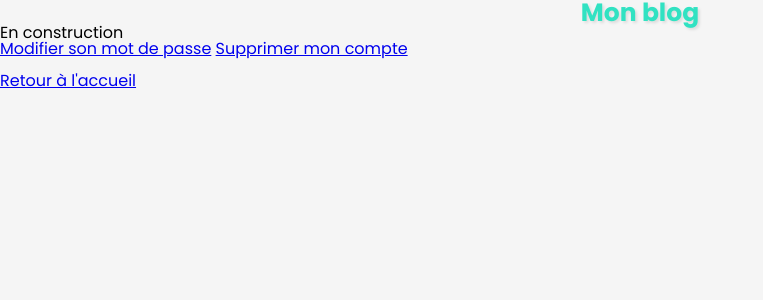
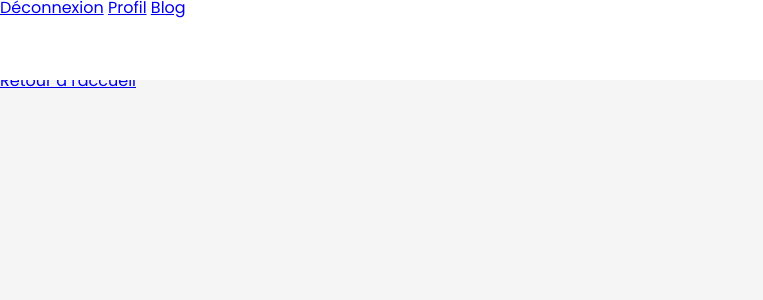
Before and after one commit to LeZellus/xipel-blog, a PHP site: template templates/profile.php in a window 1280 px wide. Shown: the top 300 px of the page, without its empty margins (0-763 px from the left). Run offline with PHP 8.4, Linux system fonts and the light colour scheme; the template is opened without the code that fills it, so the values that code supplies are empty.

Commit message:
feat(nav): add navbar

```diff
--- a/assets/sass/config/_colours.scss
+++ b/assets/sass/config/_colours.scss
@@ -54,3 +54,6 @@
 //Alert
 $clr-alert-color: $palette-snow;
 $clr-alert-background: linear-gradient(to bottom left, #ef8d9c 40%, #ffc39e 100%);
+
+//Nav
+$clr-nav-background: $palette-snow;
--- a/public/css/style.css
+++ b/public/css/style.css
@@ -188,6 +188,14 @@
     .form-control-label:hover {
       cursor: pointer; }
 
+nav {
+  height: 8rem;
+  background-color: #fff;
+  width: 100%;
+  position: fixed;
+  top: 0;
+  left: 0; }
+
 .grid {
   display: grid; }
   .grid-gap-10 {
--- a/templates/base.php
+++ b/templates/base.php
@@ -9,6 +9,29 @@
 </head>
 
 <body>
+	<header>
+		<nav>
+
+			<?php
+			if ($this->session->get('pseudo')) {
+			?>
+				<a href="../public/index.php?route=logout">Déconnexion</a>
+				<a href="../public/index.php?route=profile">Profil</a>
+				<?php if ($this->session->get('role') === 'admin') { ?>
+					<a href="../public/index.php?route=administration">Administration</a>
+				<?php } ?>
+			<?php
+			} else {
+			?>
+				<a href="../public/index.php?route=register">Inscription</a>
+				<a href="../public/index.php?route=login">Connexion</a>
+			<?php
+			}
+			?>
+			<a href="../public/index.php?route=blog">Blog</a>
+		</nav>
+	</header>
+
 	<?= $content ?>
 </body>
 
```
Also changed, not shown: assets/sass/components/_nav.scss (+9 -0 lines), assets/sass/config/_variables.scss (+3 -4 lines), templates/home.php (+0 -19 lines), 1 other file.
